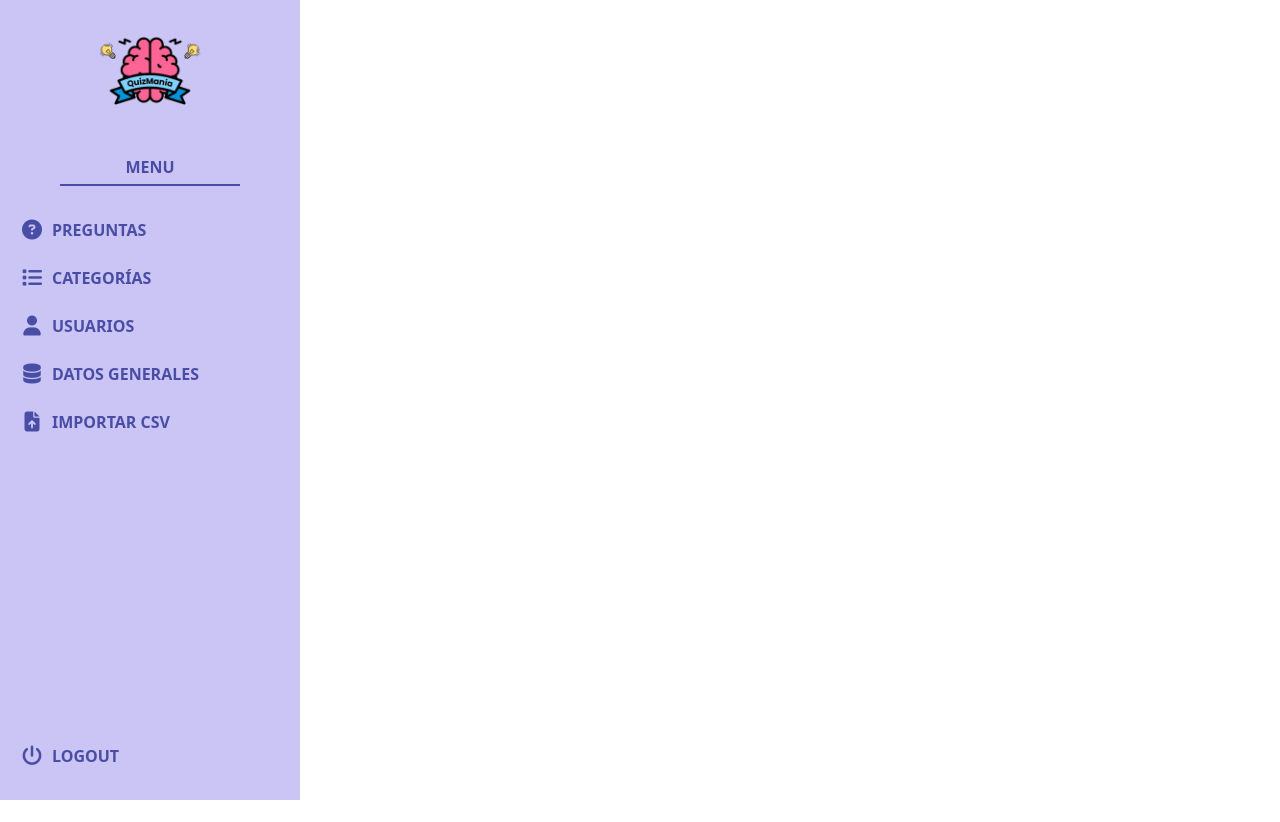
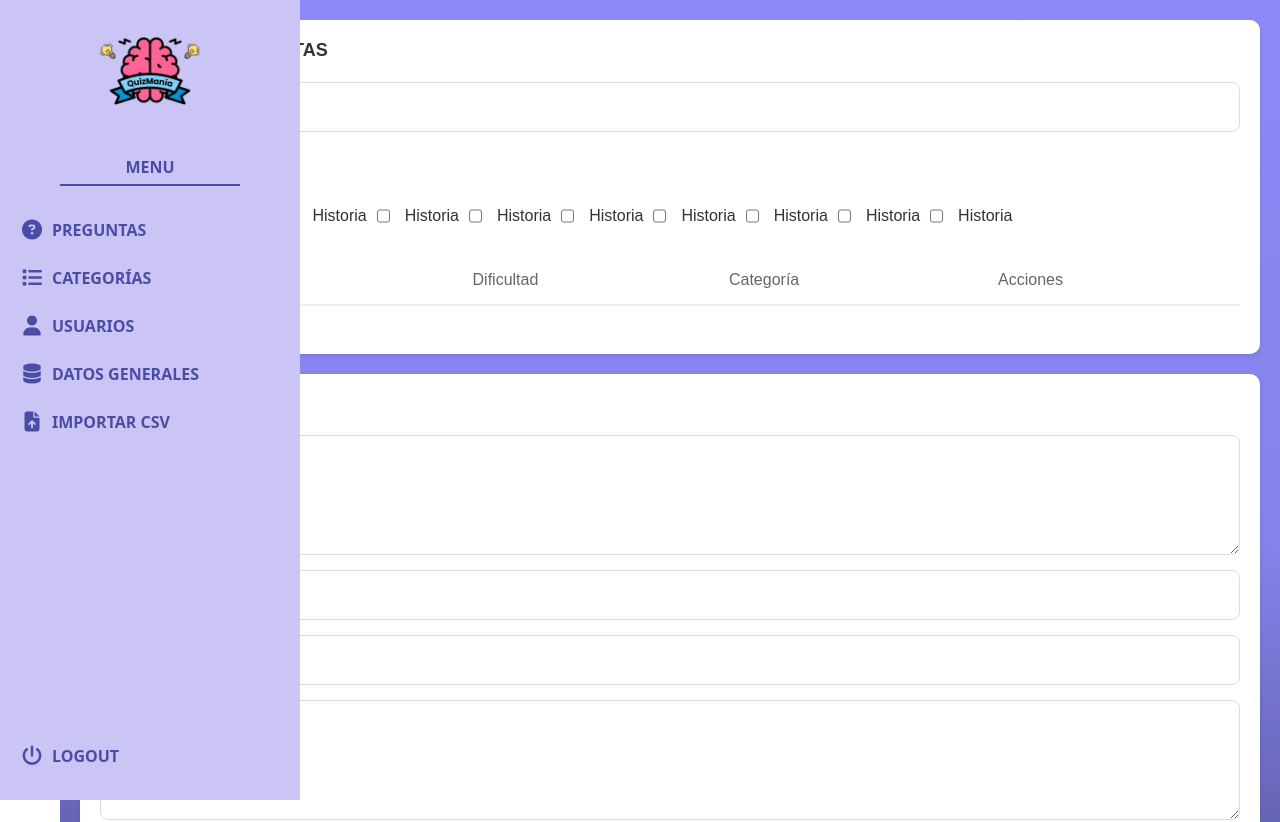
Before and after one commit to AntonioLC32/Proyecto-DAW, a Vue app in the folder quizmania/: page /preguntas in a window 1280 px wide. Shown: the top 822 px of the page. Before the commit the page ends 800 px from the top, so only its background shows below. Built offline with nearby package versions, Linux system fonts and the light colour scheme.

Commit message:
gestion preguntas

```diff
--- a/quizmania/src/router/index.js
+++ b/quizmania/src/router/index.js
@@ -7,6 +7,7 @@ import Login from "../views/Auth/Login.vue";
 import Register from "../views/Auth/Register.vue";
 import Admin from "../views/Admin/Admin.vue";
 import Quizmania from "../views/Quizmania.vue";
+import Preguntas from "../views/admin/Preguntas.vue";
 
 
 const routes = [
@@ -45,6 +46,11 @@ const routes = [
     name: "Index",
     component: Quizmania,
   },
+  {
+    path: "/preguntas",
+    name: "Preguntas",
+    component: Preguntas,
+  }
 ];
 
 // Crear el router
--- a/quizmania/src/views/Admin/Preguntas.vue
+++ b/quizmania/src/views/Admin/Preguntas.vue
@@ -0,0 +1,201 @@
+<template>
+    <div class="preguntas">
+        <section class="gestion-preguntas">
+
+            <h1 class="titulo-preguntas">GESTIÓN DE PREGUNTAS</h1>
+
+
+
+            <input type="text" v-model="input" placeholder="Buscar pregunta..." />
+            <button @click="buscarPregunta">Buscar</button>
+
+            <div class="filtro-categorias">
+                <input type="checkbox" v-model="Historia" @change="filtrarCategorias" /> Historia
+                <input type="checkbox" v-model="Historia" @change="filtrarCategorias" /> Historia
+                <input type="checkbox" v-model="Historia" @change="filtrarCategorias" /> Historia
+                <input type="checkbox" v-model="Historia" @change="filtrarCategorias" /> Historia
+                <input type="checkbox" v-model="Historia" @change="filtrarCategorias" /> Historia
+                <input type="checkbox" v-model="Historia" @change="filtrarCategorias" /> Historia
+                <input type="checkbox" v-model="Historia" @change="filtrarCategorias" /> Historia
+                <input type="checkbox" v-model="Historia" @change="filtrarCategorias" /> Historia
+                <input type="checkbox" v-model="Historia" @change="filtrarCategorias" /> Historia
+                <input type="checkbox" v-model="Historia" @change="filtrarCategorias" /> Historia
+            </div>
+
+            <table class="preguntas-table">
+                <tr>
+                    <th>Id</th>
+                    <th>Pregunta</th>
+                    <th>Dificultad</th>
+                <th>Categoría</th>
+                <th>Acciones</th>
+            </tr>
+            <tr v-for="pregunta in preguntas" :key="pregunta.id">
+                <td>{{pregunta.id}}</td>
+                <td>{{pregunta.pregunta}}</td>
+                <td>{{pregunta.dificultad}}</td>
+                <td>{{pregunta.categoria}}</td>
+                <td>
+                    <router-link :to="{name: 'EditarPregunta', params: {id: pregunta.id}}">Editar</router-link>
+                    <button @click="eliminarPregunta(pregunta.id)">Eliminar</button>
+                </td>
+            </tr>
+        </table>
+    </section>
+    <section class="add-pregunta">
+        <h1 class="titulo-preguntas">AÑADIR PREGUNTA</h1>
+        <form @submit.prevent="addPregunta">
+            <textarea v-model="pregunta" placeholder="Pregunta"></textarea>
+            <input type="text" v-model="dificultad" placeholder="Dificultad" />
+            <input type="text" v-model="categoria" placeholder="Categoría" />
+            <textarea v-model="respuestas" placeholder="Respuestas"></textarea>
+            <input type="text" v-model="correcta" placeholder="Respuesta correcta" />
+            <button type="submit">Añadir pregunta</button>
+        </form>
+
+    </section>
+
+    </div>
+
+</template>
+
+<script>
+export default {
+    name: "Preguntas",
+};
+
+</script>
+
+<style scoped>
+.preguntas {
+    margin-left: 60px;
+    background: linear-gradient(to bottom, #8D89F8 0%, #8682EB 54%, #535192 100%);
+    min-height: 100vh;
+    padding: 20px;
+    color: #333;
+    font-family: Arial, sans-serif;
+}
+
+.gestion-preguntas, .add-pregunta {
+    background: #fff;
+    padding: 20px;
+    border-radius: 10px;
+    margin-bottom: 20px;
+    box-shadow: 0 2px 4px rgba(0, 0, 0, 0.1);
+}
+
+.titulo-preguntas {
+    font-size: 18px;
+    margin-bottom: 20px;
+    color: #333;
+    text-align: left;
+    font-weight: bold;
+}
+
+input[type="text"], textarea {
+    width: 100%;
+    padding: 12px;
+    margin-bottom: 15px;
+    border: 1px solid #ddd;
+    border-radius: 8px;
+    background: #fff;
+    color: #333;
+}
+
+button {
+    padding: 8px 20px;
+    border: none;
+    border-radius: 6px;
+    background: #6c5ce7;
+    color: #fff;
+    cursor: pointer;
+    margin-right: 10px;
+    font-size: 14px;
+}
+
+button:hover {
+    background: #5b4bc4;
+}
+
+.filtro-categorias {
+    margin: 20px 0;
+    display: flex;
+    flex-wrap: wrap;
+    gap: 10px;
+}
+
+.filtro-categorias input[type="checkbox"] {
+    margin-right: 5px;
+}
+
+.preguntas-table {
+    width: 100%;
+    border-collapse: separate;
+    border-spacing: 0 8px;
+    margin-bottom: 20px;
+}
+
+.preguntas-table th {
+    padding: 12px;
+    text-align: left;
+    color: #666;
+    font-weight: normal;
+    border-bottom: 2px solid #eee;
+}
+
+.preguntas-table td {
+    padding: 12px;
+    background: white;
+}
+
+.preguntas-table tr td:first-child {
+    border-top-left-radius: 8px;
+    border-bottom-left-radius: 8px;
+}
+
+.preguntas-table tr td:last-child {
+    border-top-right-radius: 8px;
+    border-bottom-right-radius: 8px;
+}
+
+.preguntas-table button {
+    background: #ff4757;
+    padding: 6px 12px;
+    font-size: 12px;
+}
+
+.preguntas-table button:hover {
+    background: #ff3748;
+}
+
+.preguntas-table a {
+    color: #6c5ce7;
+    text-decoration: none;
+    margin-right: 10px;
+}
+
+.preguntas-table a:hover {
+    text-decoration: underline;
+}
+
+.add-pregunta form {
+    display: flex;
+    flex-direction: column;
+}
+
+.add-pregunta textarea {
+    height: 120px;
+    resize: vertical;
+}
+
+.add-pregunta button[type="submit"] {
+    background: #6c5ce7;
+    padding: 12px 24px;
+    align-self: flex-end;
+    font-size: 14px;
+}
+
+.add-pregunta button[type="submit"]:hover {
+    background: #5b4bc4;
+}
+</style>
--- a/quizmania/src/views/Admin/Sidebar.vue
+++ b/quizmania/src/views/Admin/Sidebar.vue
@@ -5,7 +5,9 @@
     @mouseleave="collapseMenu"
   >
     <div class="logo-container">
-      <img src="../../assets/logo.png" alt="QuizManía Logo" class="logo" />
+      <router-link to="/admin">
+        <img src="../../assets/logo.png" alt="QuizManía Logo" class="logo" />
+      </router-link>
     </div>
 
     <div class="menu-header">
@@ -66,7 +68,7 @@ export default {
 <style scoped>
 .main-menu {
   background: #cac5f5;
-  position: absolute;
+  position: fixed;
   top: 0;
   bottom: 0;
   left: 0;
```
